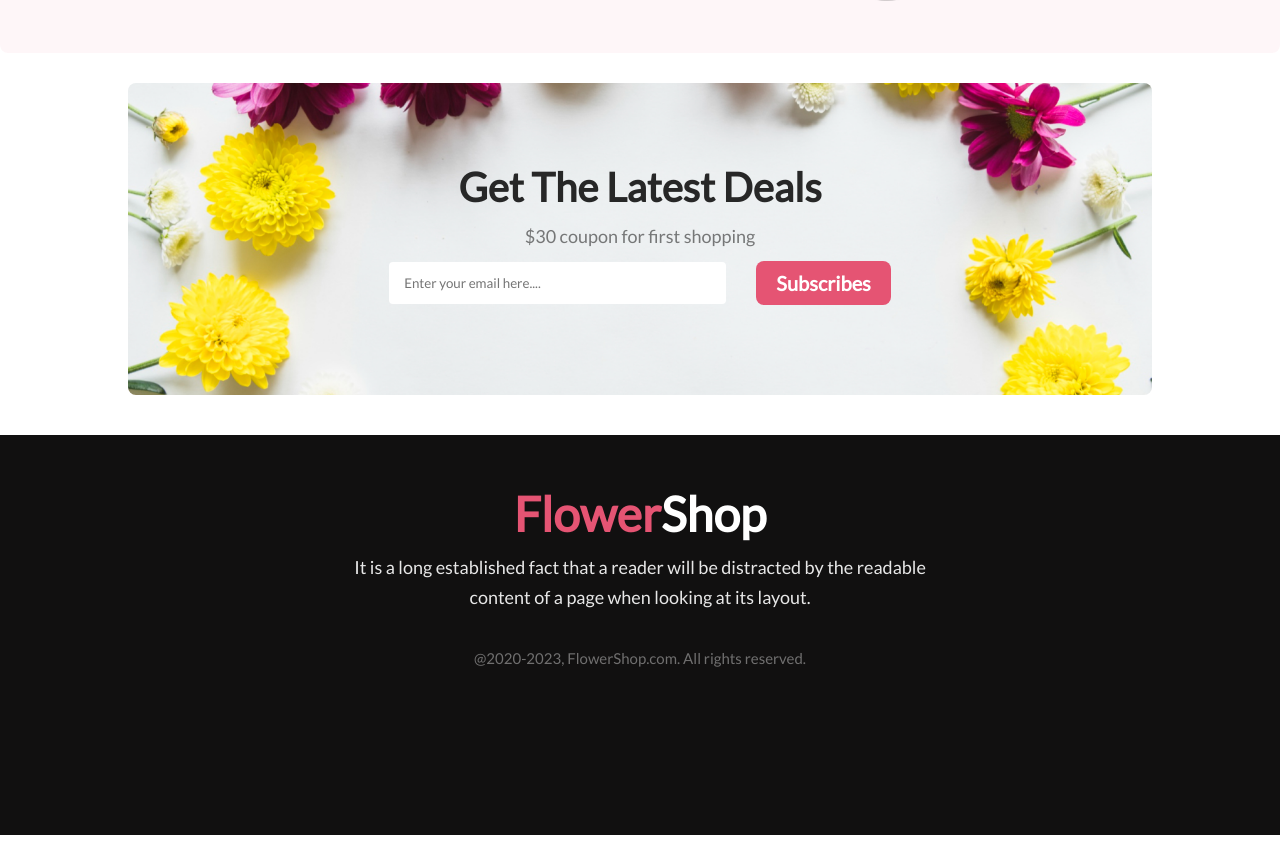
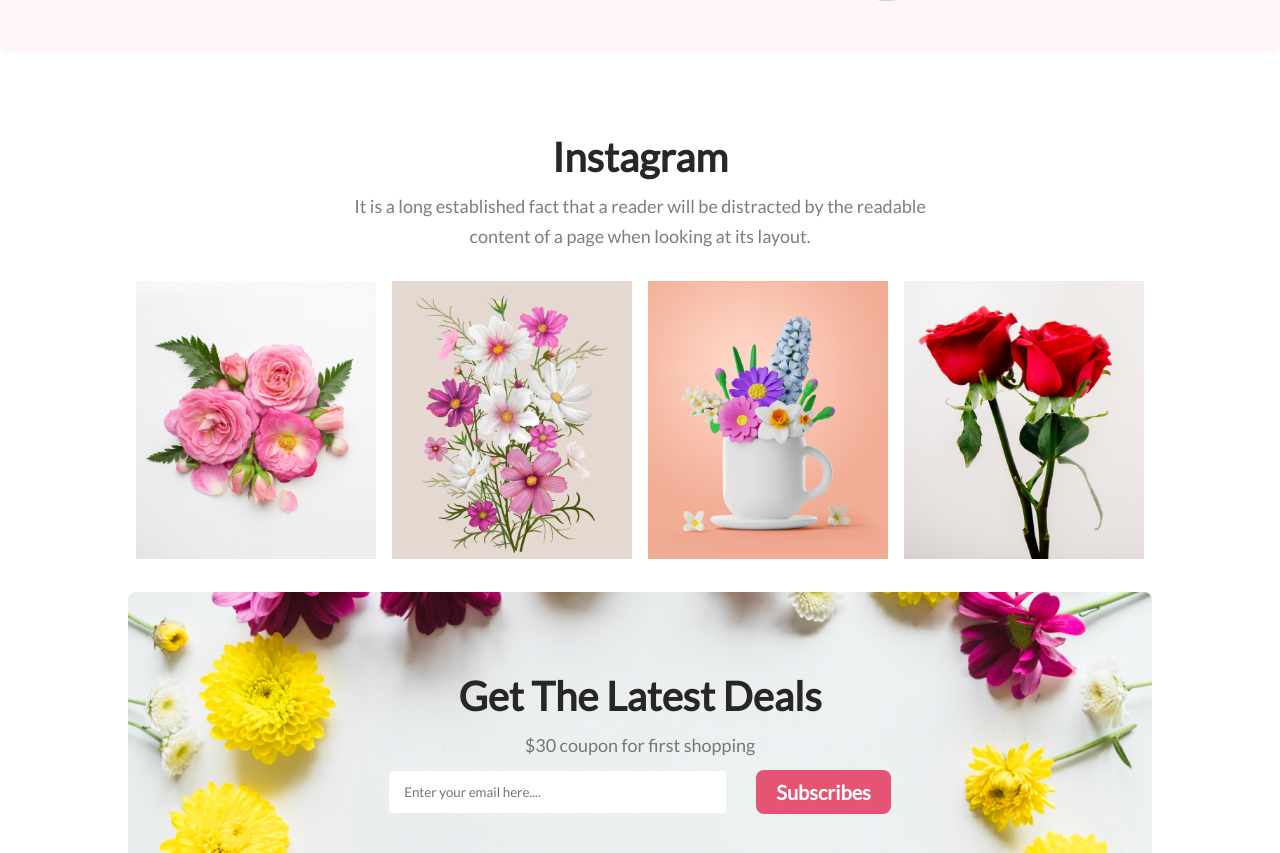
Before and after one commit to Najmul017/flower-shop-assingment-najmul, a plain HTML site: page index.html in a window 1280 px wide. Shown: the part 1210-2063 px from the top of the page. Drawn offline with Linux system fonts and the light colour scheme.

Commit message:
social media section complete

```diff
--- a/index.html
+++ b/index.html
@@ -47,6 +47,21 @@
                 <img src="./Flower Asset/pngwing 8.png" alt="">
             </div>
         </div>
+
+         <!-- Social Media Section -->
+         <div class="social-media-section">
+            <div class="social-media-title">
+                <h1 class="title">Instagram</h1>
+                <p class="banner-description">It is a long established fact that a reader will be distracted by the readable <br> content of a page when looking at its layout.</p></div>
+            <div class="social-img-section">
+                <div ><img class="img-social" src="./Flower Asset/Flower 01.png" alt="1"></div>
+                <div ><img class="img-social" src="./Flower Asset/rectangle 4.png" alt="2"></div>
+                <div ><img  class="img-social" src="./Flower Asset/rectangle 5.png" alt="3"></div>
+                <div ><img class="img-social" src="./Flower Asset/rectangle 6.png" alt="4"></div>
+            </div>
+
+        </div>
+
         <!-- Latest flower section -->
         <div class="latest-container">
 
@@ -57,8 +72,9 @@
             <button class="primary-button">Subscribes</button>
             </div>
 
+    </div>
 
-        </div>
+
 
     </main>
 
--- a/style.css
+++ b/style.css
@@ -115,6 +115,20 @@ input[type=text] {
   }
 
 
+ /* Social media section */
+
+ .social-img-section{
+    display: flex;
+    justify-content: space-evenly;
+    margin: 0px  120px;
+    padding-top: 20px;
+ }
+ .img-social{
+    width: 240px;
+ }
+
+
+
 /* Footer Css start */
 .footer {
     width: 100%;
```
